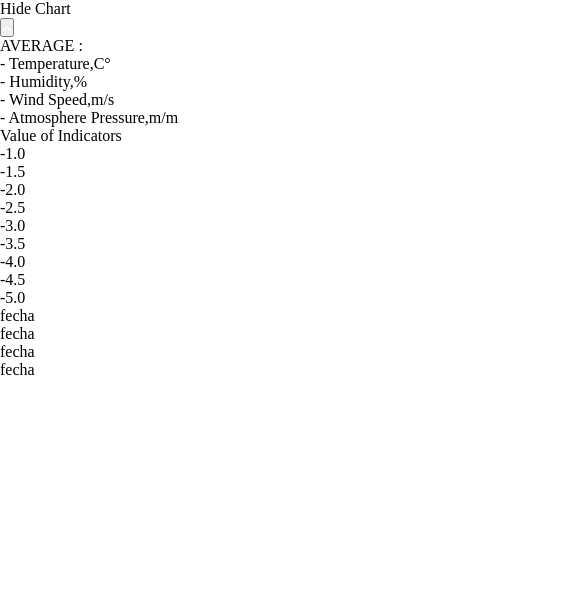
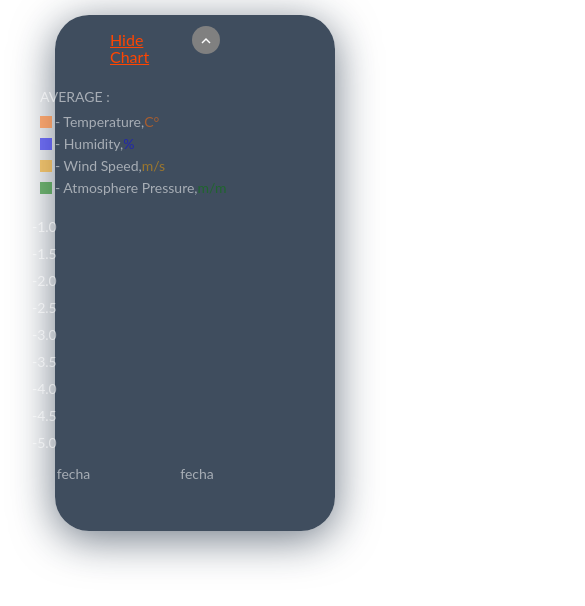
Before and after one commit to CristianRodr/project-weather, a plain HTML site: page index.html in a window 390 px wide. Shown: the top 606 px of the page, 585 px wide, since content can reach past the window. Drawn offline with Linux system fonts and the light colour scheme.

Commit message:
new commit

```diff
--- a/assets/css/styles.css
+++ b/assets/css/styles.css
@@ -348,3 +348,163 @@
     opacity: 0.54;
   }
 }
+@media screen and (min-width: 320px) and (max-width: 767px) {
+  .contenedor{
+    width: 280px;
+    height: 516px;
+    margin-left: auto;
+    margin-right: auto;
+    margin-top: 15px;
+    background-color:rgba(16, 33, 54, 0.8);
+    box-shadow: 0px 8px 43px rgba(16, 33, 54, 0.6);
+    border-radius: 34px;
+  }
+  .average, .contparams{
+    display: block;
+  }
+  .average{
+    margin-left: 30px;
+    margin-bottom: 8px;
+  }
+  .contparams .medida{
+    margin-left: 30px;
+  }
+  .contenedor__tag{
+    width: 110px;
+    height: 28px;
+    position: absolute;
+    top: 26px;
+    left: 110px;
+    display: flex;
+  }
+  .contenedor__hide{
+    width: 72px;
+    height: 18px;
+    font-family: 'Lato';
+    font-style: normal;
+    font-weight: 400;
+    font-size: 16px;
+    line-height: 17px;
+    align-self: center;
+    text-decoration-line: underline;
+    color: orangered;
+  }
+  .contenedor__button{
+    width: 28px;
+    height: 28px;
+    background-color: gray;
+    margin-left: 10px;
+    border: none;
+    border-radius: 50%;
+    display: flex;
+    align-items: center;
+    justify-content: center;
+    cursor: pointer;
+  }
+  .contenedor__grafica{
+    width: 822px;
+    height: 430px;
+    position: absolute;
+    top: 88px;
+    left: 10px;
+  }
+  .contenedor__parametros{
+    width: 100%;
+    height: auto;
+    display: block;
+  }
+  .contenedor__parametros li{
+    margin-right: auto;
+    margin-left: auto;
+    margin-bottom: 5px;
+    list-style: none;
+    font-family: 'Lato';
+    font-style: normal;
+    font-weight: 400;
+    font-size: 14px;
+    line-height: 17px;
+    color: white;
+    opacity: 0.54;
+  }
+  .medida{
+    display: flex;
+    align-items: center;
+  }
+  .temp ,.hum ,.wind ,.atm{
+    width: 12px;
+    height: 12px;
+  }
+  .temp{
+    background-color:rgba(255, 107, 9, 1);
+    margin-right: 3px;
+  }
+  .hum{
+    background-color: rgba(9, 6, 235, 1);
+    margin-right: 3px;
+  }
+  .wind{
+    background-color: rgba(234, 154, 5, 1);
+    margin-right: 3px;
+  }
+  .atm{
+    background-color: rgba(6, 120, 6, 1);
+    margin-right: 3px;
+  }
+  .celsius{
+    color:rgba(255, 107, 9, 1);
+  }
+  .percent{
+    color: rgba(9, 6, 235, 1);
+  }
+  .seconds{
+    color: rgba(234, 154, 5, 1);
+  }
+  .meters{
+    color: rgba(6, 120, 6, 1);
+  }
+  .contenedor__parametros__indicadores{
+    display: none;
+  }
+  .contenedor__tabla{
+    width: 268px;
+    height: 265px;
+    margin-top: 22px;
+    margin-left: 22px;
+    display: flex;
+    overflow: hidden;
+  }
+  .contenedor__tabla__medidas{
+    width: 50px;
+  }
+  .contenedor__tabla__medidas li{
+    margin-bottom: 10px;
+    list-style: none;
+    color: #FFFFFF;
+    opacity: 0.54;
+    font-family: 'Lato';
+    font-style: normal;
+    font-weight: 400;
+    font-size: 14px;
+    line-height: 17px;
+  }
+  .contenedor__tabla__fechas{
+    width: 100%;
+    height: 18px;
+    align-self: last baseline;
+    z-index: 1;
+  }
+  .historial{
+    display: flex;
+  }
+  .historial__fecha{
+    margin-right: 90px;
+    font-family: 'Lato';
+    font-style: normal;
+    font-weight: 400;
+    font-size: 14px;
+    line-height: 17px;
+    color: #FFFFFF;
+    list-style: none;
+    opacity: 0.54;
+  }
+}
```
